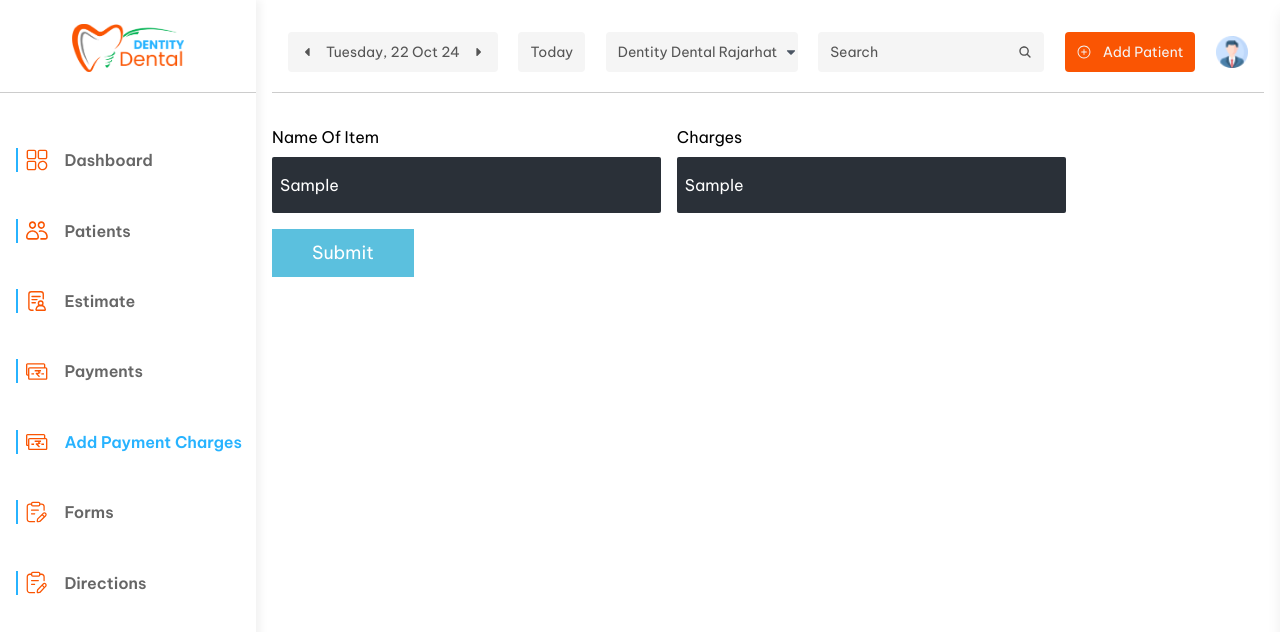
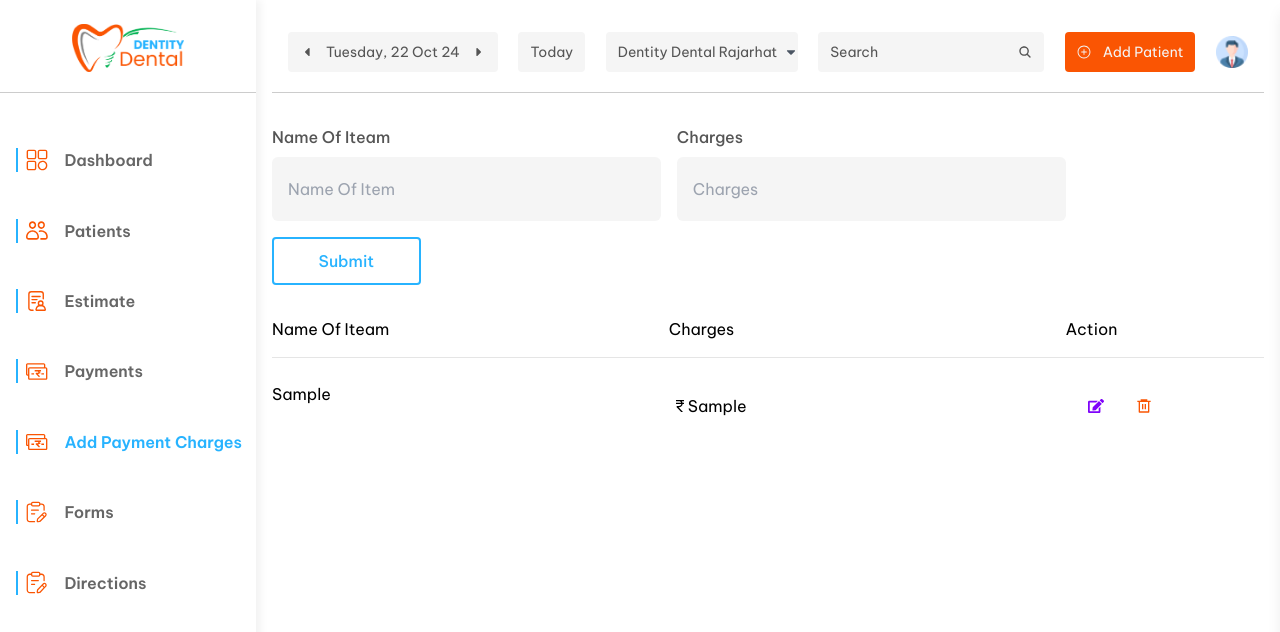
Before and after one commit to therebootai/democlinicsofwarefrontend, a React (Vite) app: page /payments/add-payment-charges in a window 1280 px wide. Both pictures are taken after typing "Sample", "Sample" into the empty fields and a click on the button "Submit". Shown: the top 632 px of the page. Built offline with nearby package versions, Linux system fonts and the light colour scheme.

Commit message:
modified

```diff
--- a/src/pages/AddPaymentCharges.jsx
+++ b/src/pages/AddPaymentCharges.jsx
@@ -1,40 +1,165 @@
-import React from "react";
+import React, { useState } from "react";
 import AdminDashboardTemplate from "../template/AdminDashboardTemplate";
 import Topheader from "../component/Topheader";
+import { FaEdit } from "react-icons/fa";
+import { RiDeleteBin6Line } from "react-icons/ri";
+import { MdCurrencyRupee } from "react-icons/md";
 
 const AddPaymentCharges = () => {
+  const [nameOfItem, setNameOfItem] = useState("");
+  const [charges, setCharges] = useState("");
+  const [chargeList, setChargeList] = useState([]);
+  const [editingIndex, setEditingIndex] = useState(null);
+  const [editNameOfItem, setEditNameOfItem] = useState("");
+  const [editCharges, setEditCharges] = useState("");
+
+  // Add new charge to the table
+  const handleSubmit = () => {
+    if (nameOfItem && charges) {
+      setChargeList([...chargeList, { name: nameOfItem, charge: charges }]);
+      setNameOfItem("");
+      setCharges("");
+    }
+  };
+
+  // Edit existing charge
+  const handleEdit = (index) => {
+    const itemToEdit = chargeList[index];
+    setEditingIndex(index);
+    setEditNameOfItem(itemToEdit.name);
+    setEditCharges(itemToEdit.charge);
+  };
+
+  // Save updated charge
+  const handleUpdate = () => {
+    const updatedChargeList = chargeList.map((item, index) =>
+      index === editingIndex
+        ? { name: editNameOfItem, charge: editCharges }
+        : item
+    );
+    setChargeList(updatedChargeList);
+    setEditingIndex(null);
+    setEditNameOfItem("");
+    setEditCharges("");
+  };
+
+  // Delete charge
+  const handleDelete = (index) => {
+    const updatedChargeList = chargeList.filter((_, i) => i !== index);
+    setChargeList(updatedChargeList);
+  };
+
   return (
     <AdminDashboardTemplate>
       <div>
         <Topheader />
       </div>
       <div className="flex flex-col gap-8 mt-8 ">
-        <div className=" flex flex-row gap-8">
+        <div className="flex flex-row gap-8">
           <div className="w-full flex flex-col gap-4">
             <div className="grid grid-cols-2 gap-4 w-[80%]">
               <div className="flex flex-col gap-2 ">
-                <label>Name Of Item</label>
+                <label className="text-[#555555] font-medium">
+                  Name Of Iteam
+                </label>
                 <input
                   type="text"
-                  className="h-[3.5rem]  p-2 focus:outline-none outline-[#5BC0DE] bg-[#2A3038] text-white rounded-sm"
+                  className="h-[4rem] px-4 bg-[#F5F5F5] w-full rounded-md outline-none"
                   placeholder="Name Of Item"
+                  value={nameOfItem}
+                  onChange={(e) => setNameOfItem(e.target.value)}
                 />
               </div>
               <div className="flex flex-col gap-2">
-                <label>Charges</label>
+                <label className="text-[#555555] font-medium">Charges</label>
                 <input
                   type="text"
-                  className="h-[3.5rem] p-2 focus:outline-none text-start outline-[#5BC0DE] bg-[#2A3038] text-white rounded-sm"
+                  className="h-[4rem] px-4 bg-[#F5F5F5] w-full rounded-md outline-none"
                   placeholder="Charges"
+                  value={charges}
+                  onChange={(e) => setCharges(e.target.value)}
                 />
               </div>
             </div>
             <button
               type="button"
-              className="w-fit px-10 flex justify-center items-center bg-[#5BC0DE] text-white text-lg h-[3rem]"
+              className="w-[15%] flex justify-center items-center h-[3rem] rounded border-2 border-custom-blue text-custom-blue bg-white hover:bg-custom-blue hover:text-white font-medium"
+              onClick={handleSubmit}
             >
               Submit
             </button>
+          </div>
+        </div>
+        <div className="flex flex-col gap-6 w-full">
+          {/* <div className="h-[3.5rem] items-center flex px-4 w-full text-custom-gray text-3xl font-medium border-b border-[#00000033]">
+            Charges List
+          </div> */}
+          <div className="flex flex-row border-b pb-4 border-[#0000001A]">
+            <div className="w-[40%]">Name Of Iteam</div>
+            <div className="w-[40%]">Charges</div>
+            <div className="w-[20%]">Action</div>
+          </div>
+          <div className="flex flex-col">
+            {chargeList.map((item, index) => (
+              <div key={index} className="flex flex-row  gap-4">
+                {editingIndex === index ? (
+                  <>
+                    <div className="w-[40%]">
+                      <input
+                        type="text"
+                        value={editNameOfItem}
+                        className="p-2 text-black w-full"
+                        onChange={(e) => setEditNameOfItem(e.target.value)}
+                      />
+                    </div>
+                    <div className="w-[40%]">
+                      <input
+                        type="text"
+                        value={editCharges}
+                        className="p-2 text-black w-full"
+                        onChange={(e) => setEditCharges(e.target.value)}
+                      />
+                    </div>
+                    <button
+                      onClick={handleUpdate}
+                      className="text-custom-green p-2 "
+                    >
+                      Update
+                    </button>
+                    <button
+                      onClick={() => setEditingIndex(null)}
+                      className="text-custom-orange p-2 "
+                    >
+                      Cancel
+                    </button>
+                  </>
+                ) : (
+                  <>
+                    <div className="w-[40%]  ">{item.name}</div>
+                    <div className="w-[40%] flex items-center">
+                      <span>
+                        <MdCurrencyRupee />
+                      </span>
+                      {item.charge}
+                    </div>
+                    <div className="flex w-[20%] justify-start items-start gap-4 p-2">
+                      <button
+                        onClick={() => handleEdit(index)}
+                        className="text-custom-purple p-2 "
+                      >
+                        <FaEdit />
+                      </button>
+                      <button
+                        onClick={() => handleDelete(index)}
+                        className="text-custom-orange p-2 "
+                      >
+                        <RiDeleteBin6Line />
+                      </button>
+                    </div>
+                  </>
+                )}
+              </div>
+            ))}
           </div>
         </div>
       </div>
```
